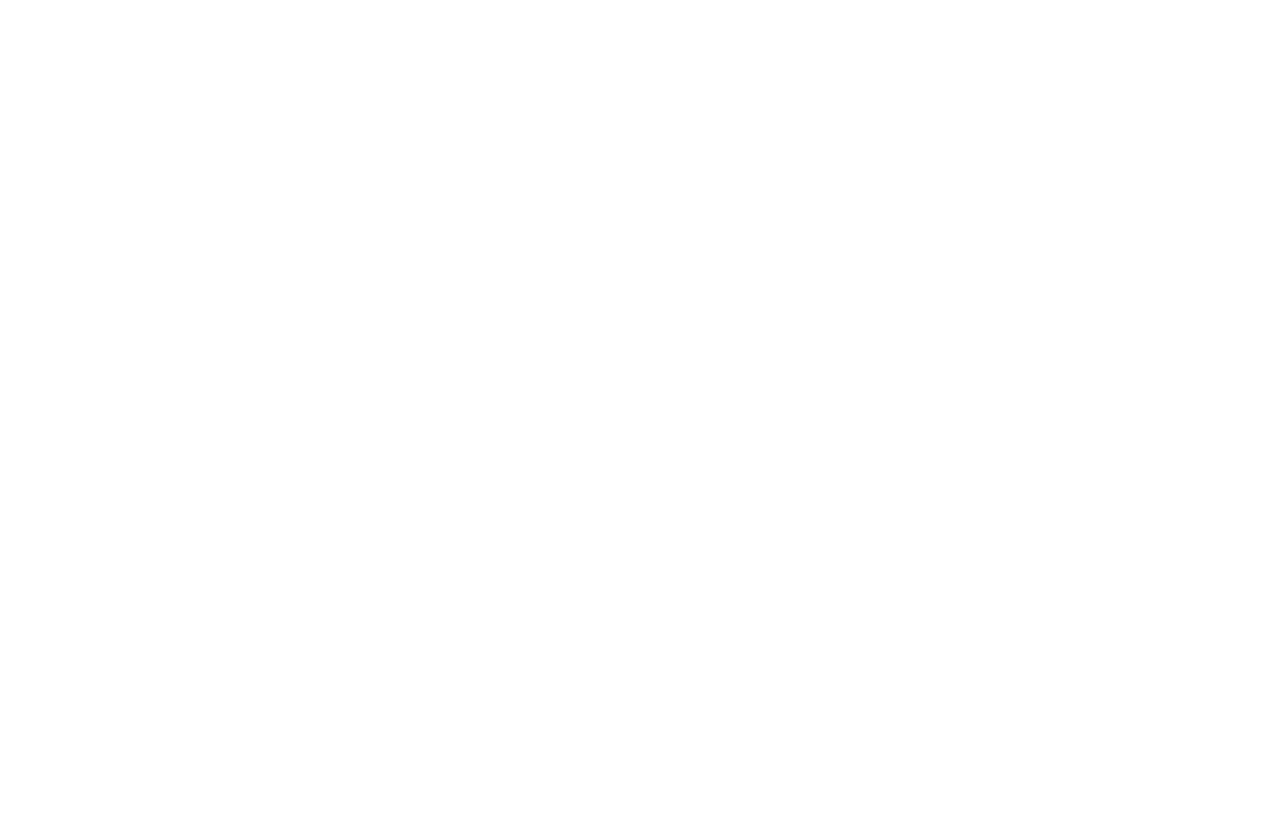
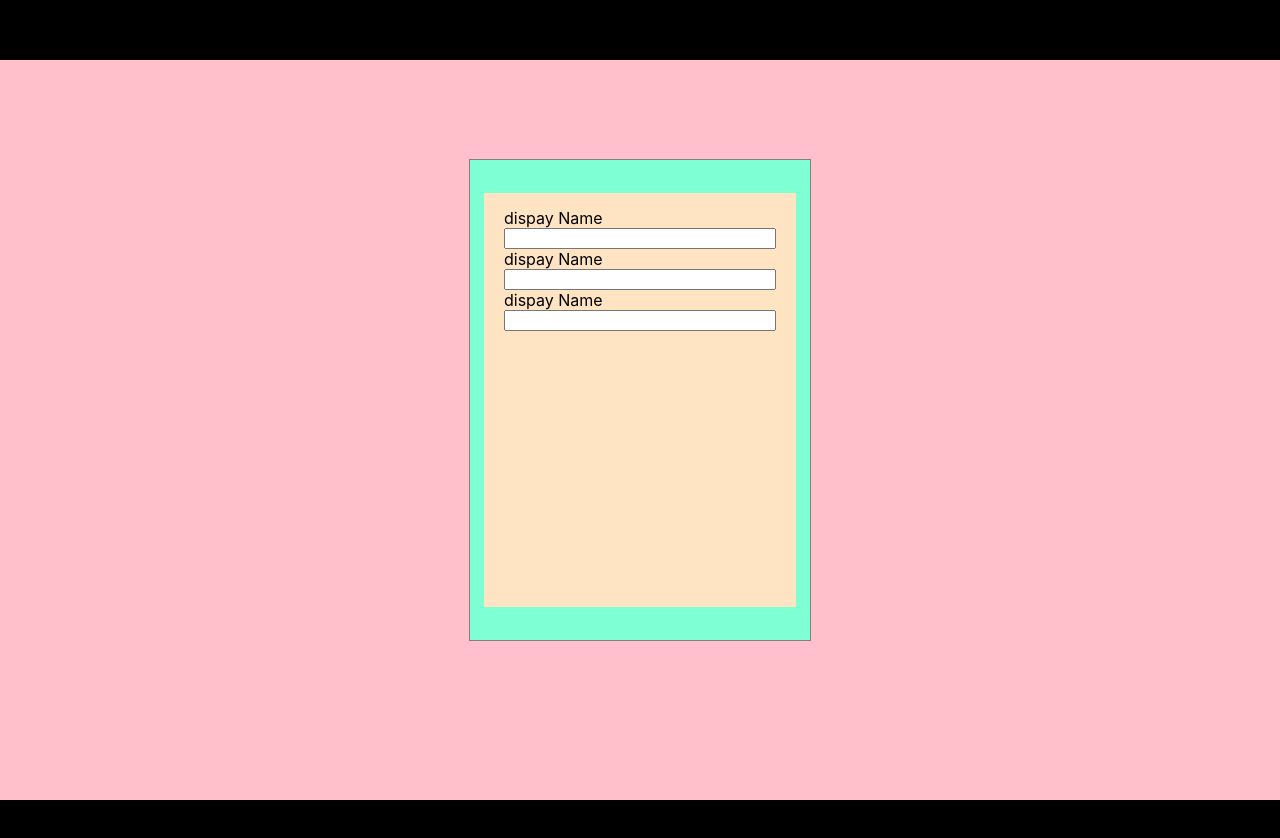
Before and after one commit to codestates-seb/seb41_pre_010, a React (Create React App) app in the folder client/: page /users/signup in a window 1280 px wide. Shown: the top 838 px of the page. Before the commit the page ends 800 px from the top, so only its background shows below. Built offline with nearby package versions, Linux system fonts and the light colour scheme.

Commit message:
[FE Style] Sign Up 페이지 기본 레이아웃 설정

```diff
--- a/client/src/App.js
+++ b/client/src/App.js
@@ -1,7 +1,13 @@
 import './App.css';
+import SignUp from './Pages/SignUp';
 import { BrowserRouter, Route, Routes , Link } from 'react-router-dom';
 
 function App() {
+  return (<BrowserRouter>
+  <Routes>
+    <Route path='/users/signup' element={<SignUp/>}/>
+  </Routes>
+  </BrowserRouter>)
 }
 
 export default App;
--- /dev/null
+++ b/client/src/Pages/SignUp.jsx
@@ -0,0 +1,32 @@
+import React from "react"
+import './Styles/SignUp.css'
+
+export default function SignUp(){
+
+  return(
+    <>
+      <header className="Header"></header>
+      <main>
+        <div className="SignUp_Container">
+          <div className="SignUp_Content">
+            <div className="User_Info_Enter_Container">
+              <div className="Display_Name_Container">
+                <span>dispay Name</span>
+                <input></input>
+              </div>
+              <div className="Email_Container">
+              <span>dispay Name</span>
+                <input></input>
+              </div>
+              <div className="Password_Container">
+              <span>dispay Name</span>
+                <input></input>
+              </div>
+            </div>
+          </div>
+        </div>
+      </main>
+      <footer className="Footer"></footer>
+    </>
+  )
+}
--- /dev/null
+++ b/client/src/Pages/Styles/SignUp.css
@@ -0,0 +1,57 @@
+.Header{
+  width: 100%;
+  height: 60px;
+  background-color: black;
+}
+
+.SignUp_Container{
+  width: 100%;
+  height: calc(100vh - 60px);
+  background-color: pink;
+}
+
+.SignUp_Content{
+  width: 300px;
+  height: 450px;
+  border: 1px solid gray;
+  background-color: aquamarine;
+  position: absolute;
+  top: 50%;
+  left: 50%;
+  transform: translate(-50%, -50%);
+  padding: 15px 20px;
+}
+
+.User_Info_Enter_Container{
+  background-color: bisque;
+  width: 80%;
+  height: 80%;
+  position: absolute;
+  top: 50%;
+  left: 50%;
+  transform: translate(-50%, -50%);
+  padding: 15px 20px;
+  display: flex;
+  flex-direction: column;
+}
+
+.Display_Name_Container{
+  display: flex;
+  flex-direction: column;
+}
+
+.Email_Container{
+  display: flex;
+  flex-direction: column;
+}
+
+.Password_Container{
+  display: flex;
+  flex-direction: column;
+}
+
+.Footer{
+  width: 100%;
+  height: 278px;
+  background-color: black;
+}
```
Also changed, not shown: client/src/Pages/test.jsx (deleted).
